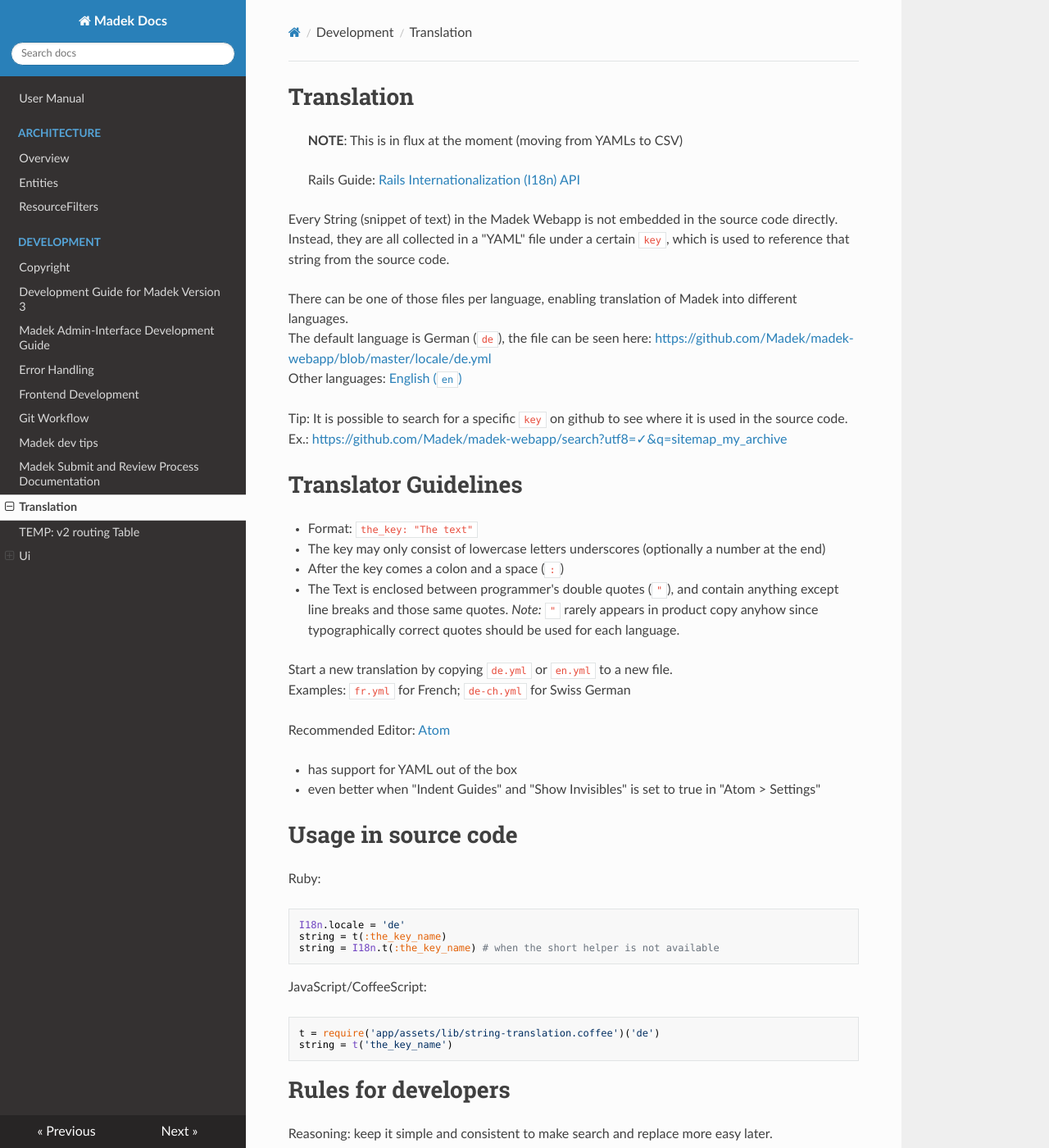
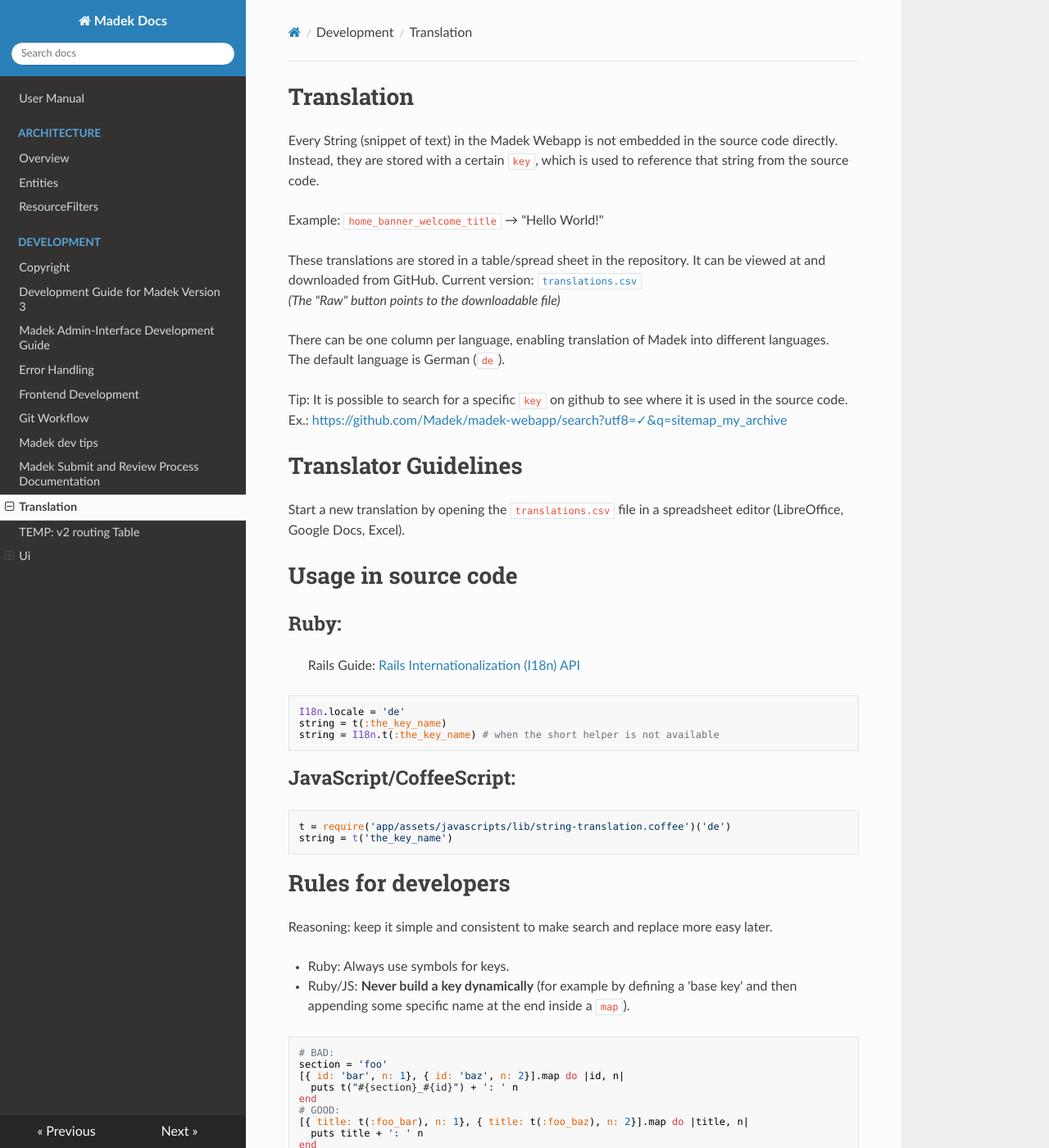
Before and after one commit to Madek/madek-documentation, an MkDocs documentation site: the page built from source/development/translation.md, in a window 1280 px wide and 1400 px high. Shown: the whole window at 82% size. Built offline with MkDocs 1.6.1, drawn with Linux system fonts in a browser that asks for light colours; nearby versions of some CDN libraries.

Commit message:
docs: i18n/translation

````diff
--- a/source/development/translation.md
+++ b/source/development/translation.md
@@ -1,18 +1,19 @@
 # Translation
 
-> **NOTE**: This is in flux at the moment (moving from YAMLs to CSV)
+Every String (snippet of text) in the Madek Webapp is not embedded in the source
+code directly. Instead, they are stored with a certain `key`,
+which is used to reference that string from the source code.
 
-> Rails Guide: [Rails Internationalization (I18n) API](http://guides.rubyonrails.org/i18n.html)
+Example: `home_banner_welcome_title` → "Hello World!"
 
-Every String (snippet of text) in the Madek Webapp is not embedded in the source
-code directly. Instead, they are all collected in a "YAML" file under a certain
-`key`, which is used to reference that string from the source code.
+These translations are stored in a table/spread sheet in the repository.
+It can be viewed at and downloaded from GitHub.
+Current version: [`translations.csv`](https://github.com/Madek/madek-webapp/blob/master/config/locale/translations.csv)
+*(The "Raw" button points to the downloadable file)*
 
-There can be one of those files per language, enabling translation of Madek into
+There can be one column per language, enabling translation of Madek into
 different languages.
-The default language is German (`de`), the file can be seen here:
-<https://github.com/Madek/madek-webapp/blob/master/locale/de.yml>
-Other languages: [English (`en`)](https://github.com/Madek/madek-webapp/blob/master/locale/en.yml)
+The default language is German (`de`).
 
 Tip: It is possible to search for a specific `key` on github to see where it is
 used in the source code.
@@ -20,26 +21,14 @@ Ex.: <https://github.com/Madek/madek-webapp/search?utf8=✓&q=sitemap_my_archive
 
 # Translator Guidelines
 
-- Format: `the_key: "The text"`
-- The key may only consist of lowercase letters underscores (optionally a number at the end)
-- After the key comes a colon and a space (`: `)
-- The Text is enclosed between programmer's double quotes (`"`), and contain
-    anything except line breaks and those same quotes.
-    *Note:* `"` rarely appears in product copy anyhow since typographically
-    correct quotes should be used for each language.
-
-Start a new translation by copying `de.yml` or `en.yml` to a new file.
-Examples: `fr.yml` for French; `de-ch.yml` for Swiss German
-
-Recommended Editor: [Atom](https://atom.io)
-
-- has support for YAML out of the box
-- even better when "Indent Guides" and "Show Invisibles" is set to true in
-    "Atom > Settings"
+Start a new translation by opening the `translations.csv` file in a
+spreadsheet editor (LibreOffice, Google Docs, Excel).
 
 # Usage in source code
 
-Ruby:
+## Ruby:
+
+> Rails Guide: [Rails Internationalization (I18n) API](http://guides.rubyonrails.org/i18n.html)
 
 ```rb
 I18n.locale = 'de'
@@ -47,10 +36,10 @@ string = t(:the_key_name)
 string = I18n.t(:the_key_name) # when the short helper is not available
 ```
 
-JavaScript/CoffeeScript:
+## JavaScript/CoffeeScript:
 
 ```js
-t = require('app/assets/lib/string-translation.coffee')('de')
+t = require('app/assets/javascripts/lib/string-translation.coffee')('de')
 string = t('the_key_name')
 ```
 
````
